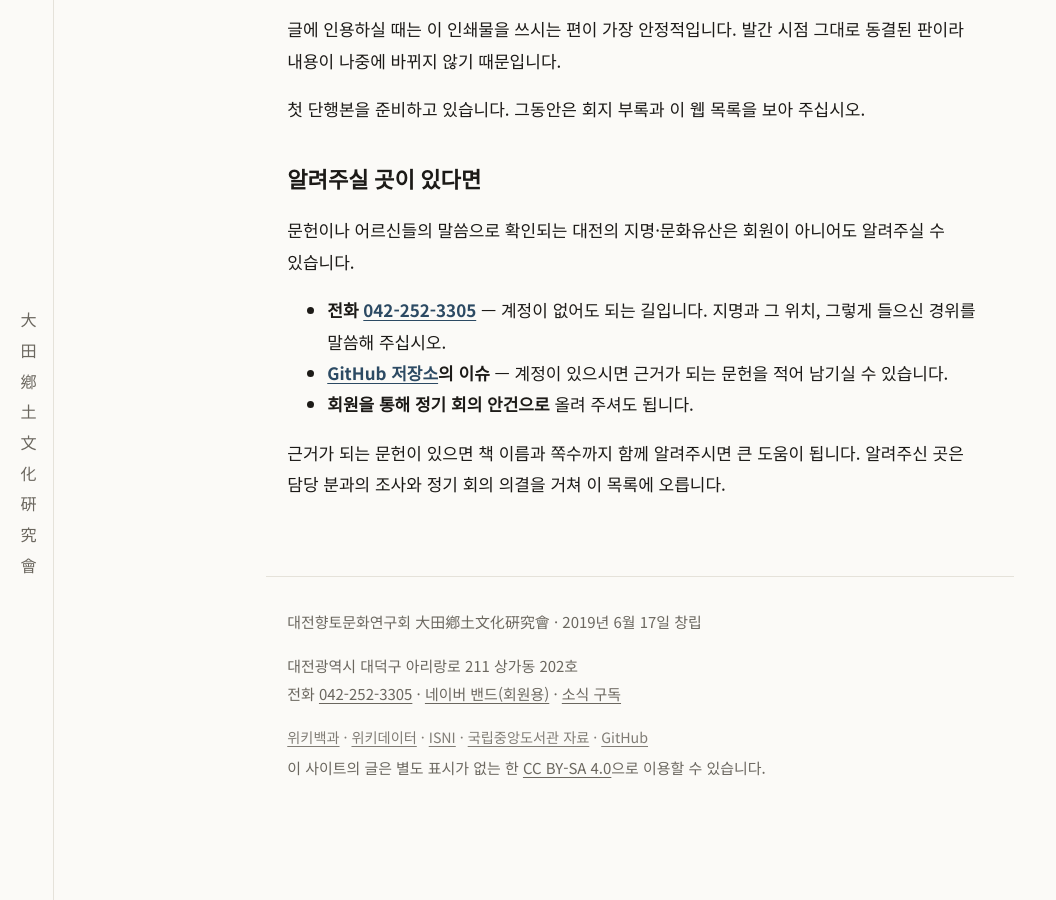
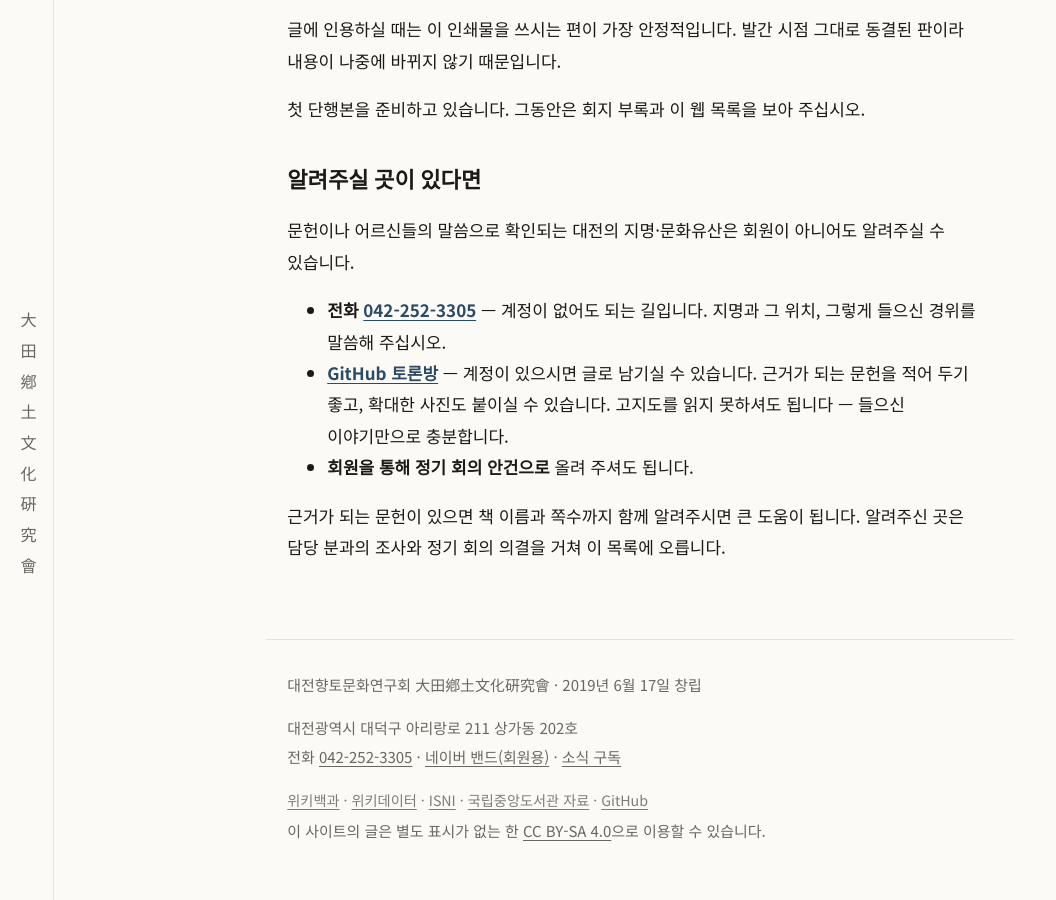
Before and after one commit to daehyang/daehyang.github.io, a Jekyll site: the page built from placenames.md, in a window 1280 px wide and 900 px high, scrolled down 1314 px. Shown: the whole window, without its empty margins (0-1056 px from the left). Built offline with Jekyll 4.4.1, drawn with Linux system fonts in a browser that asks for light colours; before the commit the page ends 2151 px from its top, so only the background shows below that.

Commit message:
제보 통로를 이슈에서 토론방으로 돌림
Discussions 가 이미 켜져 있는데 쓰이지 않아, 제보하려는 사람이 정돈된 작업
목록 한가운데 새 이슈를 여는 수밖에 없었다. 가는 길을 세 곳에서 바꾼다.

- placenames.md: 「GitHub 저장소의 이슈」를 「GitHub 토론방」으로. 고지도를
  읽지 못해도 된다는 것, 사진을 붙일 수 있다는 것을 밝혔다
- .github/ISSUE_TEMPLATE/config.yml: 새 이슈 화면에 안내 링크 넷. 제보와
  판독 의견은 토론방으로, 계정 없는 분은 홈페이지 연락처로 보낸다
- research/README.md: 카테고리 표에 토론방 주소

blank_issues_enabled 를 true 로 둔 것은 의도한 것이다. 이 저장소에는 이슈
서식이 없으므로 false 로 두면 새 이슈를 아예 열 수 없게 되어, 제보를 받으려는
것과 정반대가 된다. 연구진이 이슈를 여는 길도 그대로 열어 둔다.

전화는 그대로 첫 줄에 둔다. 토론방도 계정이 있어야 글을 쓸 수 있으므로
계정 없는 분께는 여전히 전화가 유일한 통로다(internal #7).

placenames.md 가 사이트에 나가는 파일이라 푸시 전에 로컬 빌드로 확인했다 —
tel: 링크와 토론방 링크가 제대로 렌더링된다.

Co-Authored-By: Claude Opus 5 <noreply@anthropic.com>
Claude-Session: https://claude.ai/code/session_016xVhdVr796MP4toYgEpsH6

```diff
--- a/placenames.md
+++ b/placenames.md
@@ -112,8 +112,9 @@ description: 대전향토문화연구회가 문헌과 현지 조사로 확인하
 
 - **전화 [{{ site.org.phone }}](tel:{{ site.org.phone | remove: "-" }})** — 계정이
   없어도 되는 길입니다. 지명과 그 위치, 그렇게 들으신 경위를 말씀해 주십시오.
-- **[GitHub 저장소](https://github.com/daehyang)의 이슈** — 계정이 있으시면 근거가
-  되는 문헌을 적어 남기실 수 있습니다.
+- **[GitHub 토론방](https://github.com/daehyang/daehyang.github.io/discussions)** — 계정이
+  있으시면 글로 남기실 수 있습니다. 근거가 되는 문헌을 적어 두기 좋고, 확대한 사진도
+  붙이실 수 있습니다. 고지도를 읽지 못하셔도 됩니다 — 들으신 이야기만으로 충분합니다.
 - **회원을 통해 정기 회의 안건으로** 올려 주셔도 됩니다.
 
 근거가 되는 문헌이 있으면 책 이름과 쪽수까지 함께 알려주시면 큰 도움이 됩니다.
```
Also changed, not shown: research/README.md (+2 -0 lines), .github/ISSUE_TEMPLATE/config.yml (added).
